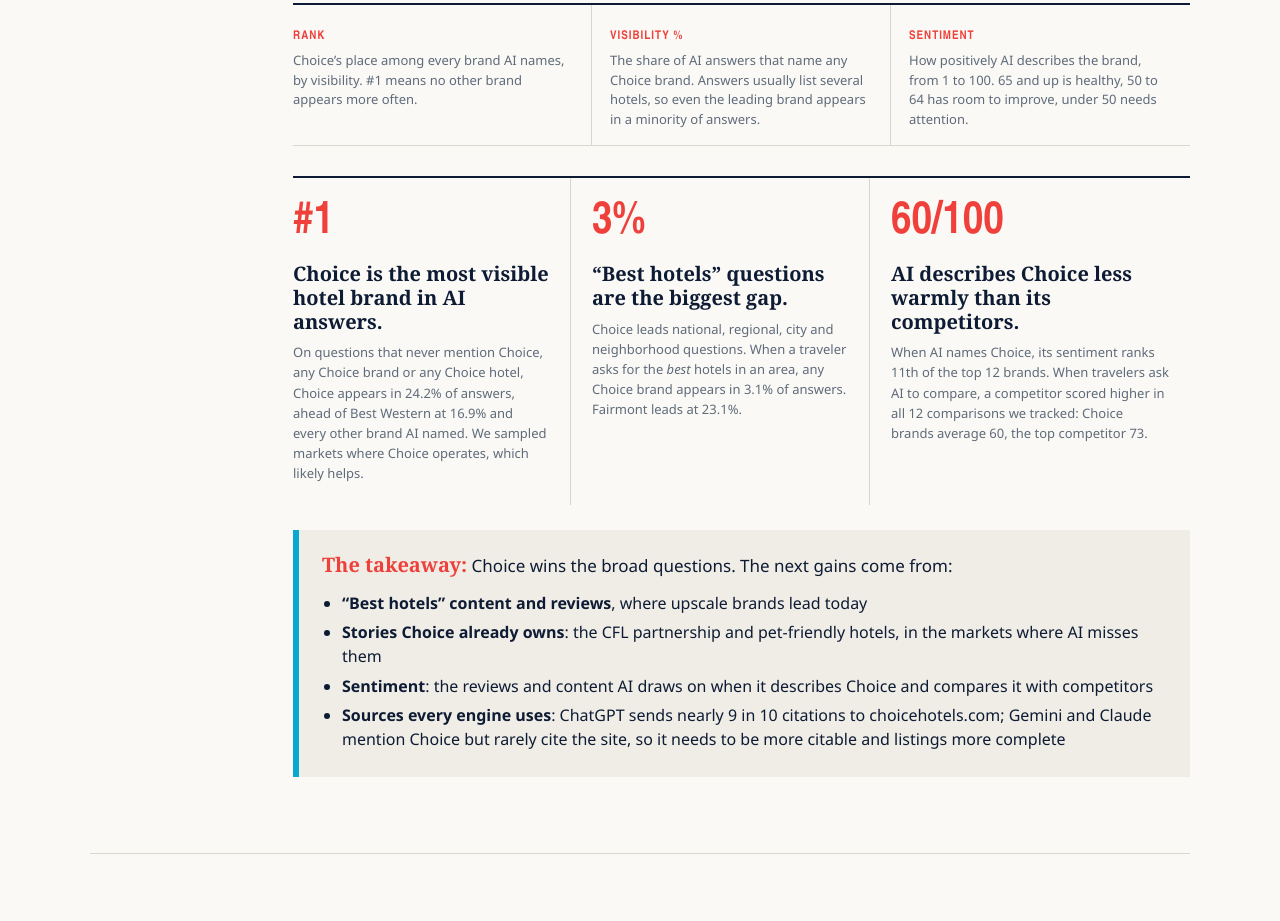
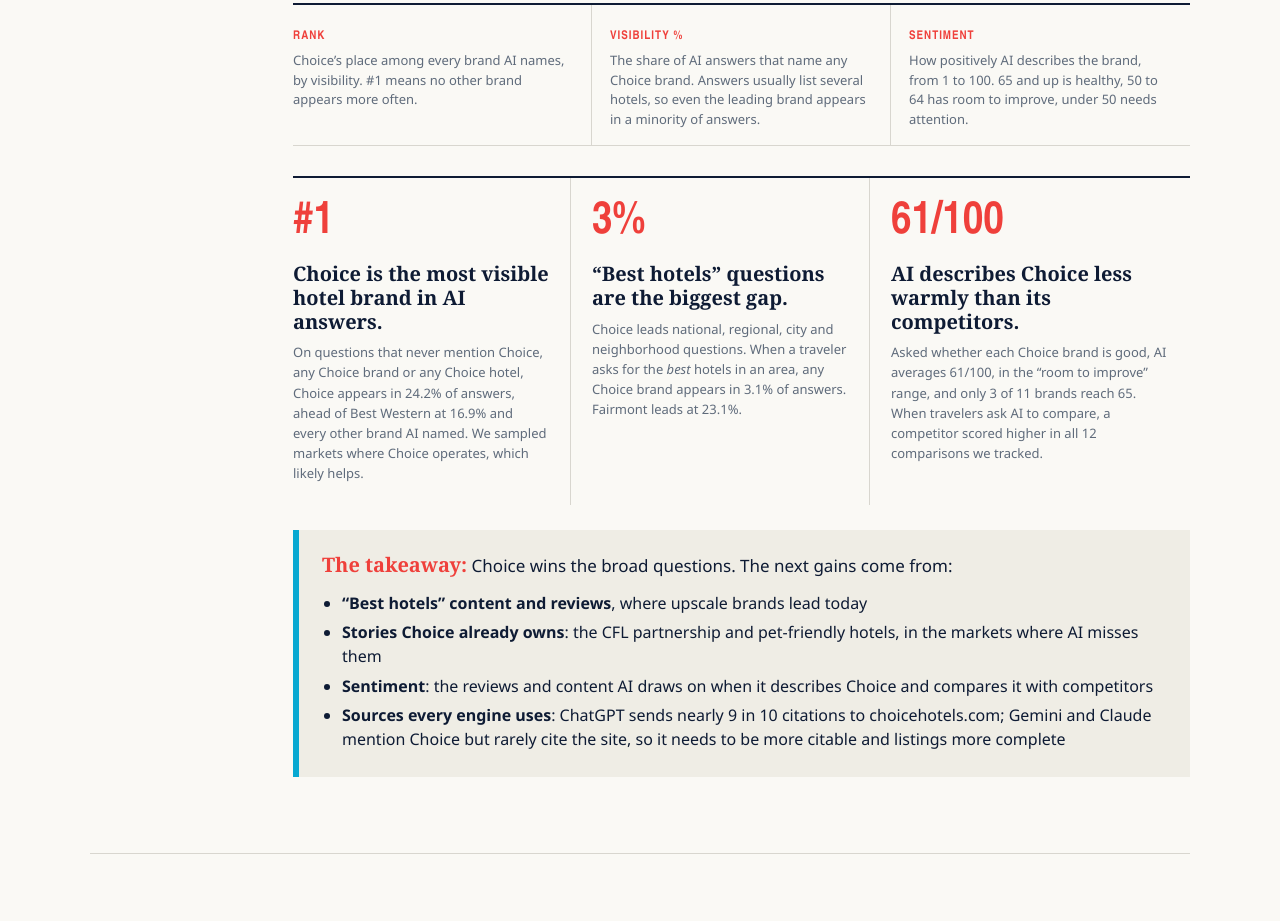
Before and after one commit to trebletree/ideascollidesearchinsights, a plain HTML site: page choice-hotels/index.html in a window 1280 px wide. Shown: the part 1236-2157 px from the top of the page. Drawn offline with Linux system fonts and the light colour scheme.

Commit message:
Choice snapshot: use brand sentiment average in key findings
Co-Authored-By: Claude Opus 5.5 <noreply@anthropic.com>
Claude-Session: https://claude.ai/code/session_01XxKsMFWGvq3TD9yHeKa9Bz

```diff
--- a/choice-hotels/index.html
+++ b/choice-hotels/index.html
@@ -406,7 +406,7 @@ a.ml{color:inherit;text-decoration:underline;text-decoration-color:var(--cyan);t
   <div class="executive reveal">
     <article class="exec-item"><b>#1</b><h3>Choice is the most visible hotel brand in AI answers.</h3><p>On questions that never mention Choice, any Choice brand or any Choice hotel, Choice appears in 24.2% of answers, ahead of Best Western at 16.9% and every other brand AI named. We sampled markets where Choice operates, which likely helps.</p></article>
     <article class="exec-item"><b>3%</b><h3>&ldquo;Best hotels&rdquo; questions are the biggest gap.</h3><p>Choice leads national, regional, city and neighborhood questions. When a traveler asks for the <em>best</em> hotels in an area, any Choice brand appears in 3.1% of answers. Fairmont leads at 23.1%.</p></article>
-    <article class="exec-item"><b>60/100</b><h3>AI describes Choice less warmly than its competitors.</h3><p>When AI names Choice, its sentiment ranks 11th of the top 12 brands. When travelers ask AI to compare, a competitor scored higher in all 12 comparisons we tracked: Choice brands average 60, the top competitor 73.</p></article>
+    <article class="exec-item"><b>61/100</b><h3>AI describes Choice less warmly than its competitors.</h3><p>Asked whether each Choice brand is good, AI averages 61/100, in the &ldquo;room to improve&rdquo; range, and only 3 of 11 brands reach 65. When travelers ask AI to compare, a competitor scored higher in all 12 comparisons we tracked.</p></article>
   </div>
   <div class="insight reveal"><strong>The takeaway:</strong> Choice wins the broad questions. The next gains come from:<ul class="tk"><li><b>&ldquo;Best hotels&rdquo; content and reviews</b>, where upscale brands lead today</li><li><b>Stories Choice already owns</b>: the CFL partnership and pet-friendly hotels, in the markets where AI misses them</li><li><b>Sentiment</b>: the reviews and content AI draws on when it describes Choice and compares it with competitors</li><li><b>Sources every engine uses</b>: ChatGPT sends nearly 9 in 10 citations to choicehotels.com; Gemini and Claude mention Choice but rarely cite the site, so it needs to be more citable and listings more complete</li></ul></div>
 </div>
```
